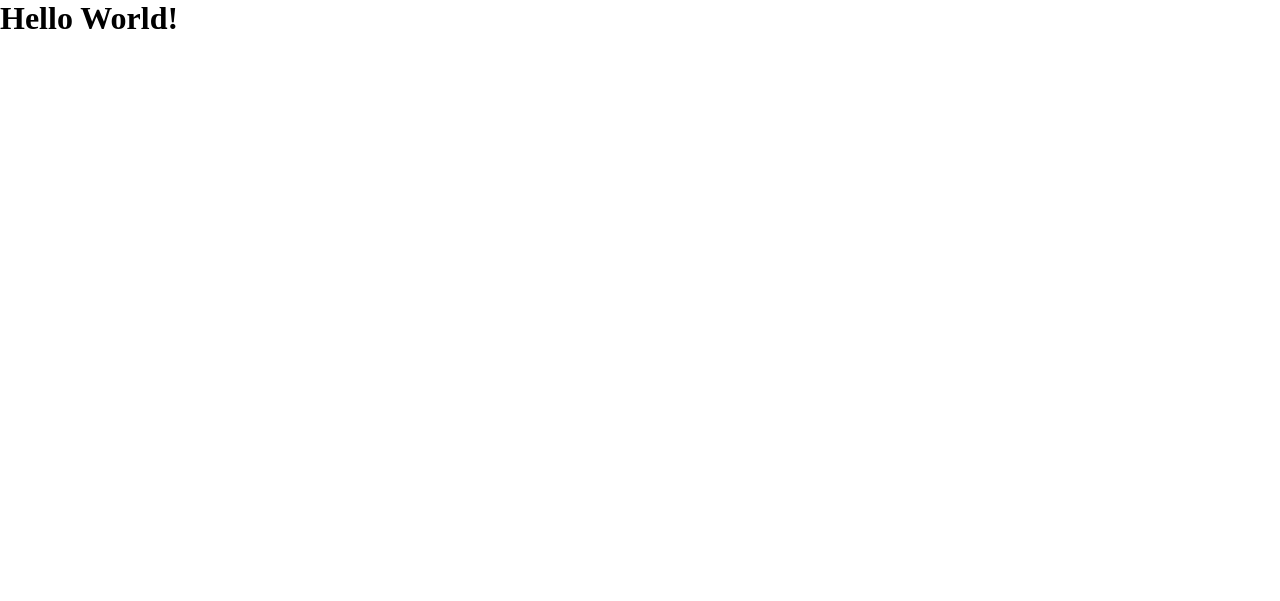
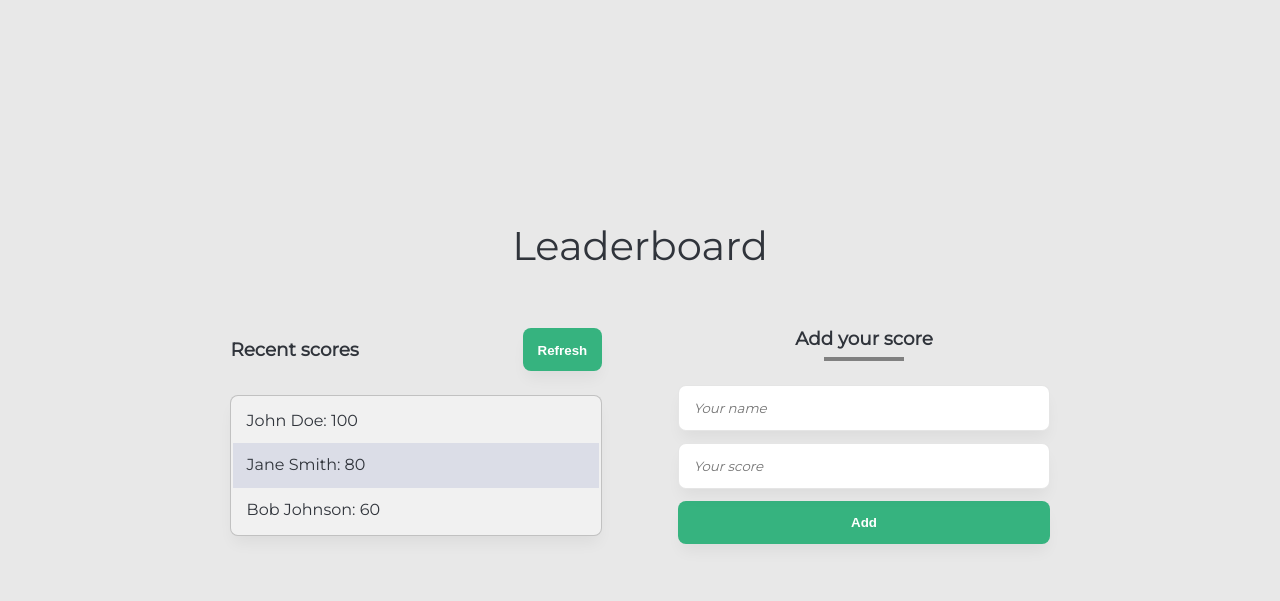
Before and after one commit to Ruthmy/Leaderboard, a website built with webpack: page src/index.html in a window 1280 px wide. Built offline with nearby package versions, Linux system fonts and the light colour scheme.

Commit message:
Created the basic Leaderboard structure - Created the HTML structure. - Created the basic CSS style for the leaderboard. - Created the very basic functions in JavaScript to show errors and a test list.

```diff
--- a/src/index.html
+++ b/src/index.html
@@ -7,6 +7,38 @@
     <title>Test</title>
 </head>
 <body>
-    <h1>Hello World!</h1>
+    <header>
+        <h1>Leaderboard</h1>
+    </header>
+    <main>
+        <!-- Recent scores Section -->
+        <section id="scores">
+            <div class="table-title">
+                <h3>Recent scores</h3>
+                <button type="button" id="refresh">Refresh</button>
+            </div>
+            <table>
+                <tbody id="table">
+
+                </tbody>
+            </table>
+        </section>
+
+        <!-- Form Section -->
+        <section id="add">
+            <h3>Add your score</h3>
+            <div class="gray-line"></div>
+            <form id="add-form" class="add-form" action="" method="">
+				<label for="name">
+					<input type="text" name="name" id="name" class="add-form__input" placeholder="Your name" required>
+				</label>
+				<label for="score">
+					<input type="text" name="score" id="score" class="add-form__input" placeholder="Your score" required>
+				</label>
+				<button type="button" id="add-button">Add</button>
+				<div id="error"></div>
+			</form>
+        </section>
+    </main>
 </body>
 </html>
--- a/src/index.js
+++ b/src/index.js
@@ -1 +1,2 @@
 import './styles.css';
+import './modules/scores.js';
--- /dev/null
+++ b/src/modules/scores.js
@@ -0,0 +1,60 @@
+// Test scores
+
+// Get HTML elements
+const addButton = document.getElementById('add-button');
+const errorElement = document.getElementById('error');
+
+const scores = [
+  { name: 'John Doe', score: 100 },
+  { name: 'Jane Smith', score: 80 },
+  { name: 'Bob Johnson', score: 60 },
+];
+
+// Add a new score to the table
+
+function addScore(name, score) {
+  if (name !== '' && score !== '') {
+    // Logic for save the score
+  } else {
+    const messages = [];
+    if (name === '' && score === '') {
+      messages.push('Please enter the name and score of the participant.');
+    } else if (score === '' && name !== '') {
+      messages.push('Please enter the participant\'s name');
+    } else if (name === '' && score !== '') {
+      messages.push('Please enter the participant\'s score');
+    }
+
+    if (messages.length > 0) {
+      errorElement.innerText = messages.join(', ');
+      // Remove the message after 3 seconds
+      setTimeout(() => {
+        errorElement.remove();
+      }, 3000);
+    }
+  }
+}
+
+// Add score when form is submitted
+addButton.addEventListener('click', (event) => {
+  event.preventDefault();
+  const name = document.querySelector('#name').value;
+  const score = document.querySelector('#score').value;
+  addScore(name, score);
+  // To display the score
+});
+
+let scoreRow = '';
+
+scores.forEach((element) => {
+  scoreRow += `
+    <tr class="row">
+      <td><p>${element.name}: ${element.score}</p></td>
+    </tr>
+  `;
+});
+
+// call the father element
+const section = document.getElementById('table');
+
+section.innerHTML = scoreRow;
--- a/src/styles.css
+++ b/src/styles.css
@@ -19,6 +19,153 @@ html {
 }
 
 :root {
-  /* Set your variables here */
+  --text: #30343b;
+  --button: #36b37f;
+  --refresh: #4f29f0;
+  --background: #e8e8e8;
+  --row: #dbdde7;
   --font: 'Montserrat', sans-serif;
 }
+
+body {
+  background-color: var(--background);
+  font-family: var(--font);
+  color: var(--text);
+  display: flex;
+  flex-direction: column;
+  align-items: center;
+  justify-content: center;
+  width: 100vw;
+  height: 100vh;
+  padding: 3vh;
+}
+
+.gray-line {
+  width: 5rem;
+  height: 0.2rem;
+  background-color: gray;
+}
+
+/* Text styles */
+
+h1 {
+  font-size: 2.5rem;
+  font-weight: 500;
+  line-height: 1;
+  text-align: center;
+  padding: 3vh;
+}
+
+h3 {
+  font-size: 1.15rem;
+}
+
+p {
+  font-size: 1rem;
+}
+
+/* Sections - General styles */
+
+main {
+  display: flex;
+  flex-direction: row;
+}
+
+section#scores,
+section#add {
+  display: inherit;
+  flex-direction: column;
+  gap: 0.5rem;
+  padding: 3vw;
+  align-items: center;
+  width: 35vw;
+}
+
+button[type=button] {
+  height: 2.7rem;
+  padding: 0.9rem;
+  cursor: pointer;
+  border: none;
+  border-radius: 0.5rem;
+  color: #fff;
+  font-weight: bold;
+  text-align: center;
+  box-shadow: 0 10px 15px -3px rgba(0, 0, 0, 0.05);
+}
+
+/* Recent scores */
+
+div.table-title,
+tbody#table {
+  display: flex;
+  flex-wrap: wrap;
+  justify-content: space-between;
+  align-items: center;
+  width: 100%;
+}
+
+section table {
+  border: 1px solid rgba(0, 0, 0, 0.2);
+  border-radius: 0.5rem;
+  box-shadow: 0 10px 15px -3px rgba(0, 0, 0, 0.05);
+  background-color: #f1f1f1;
+  margin-top: 1rem;
+}
+
+tr:nth-child(even) {
+  background-color: var(--row);
+}
+
+#table td,
+#table tr {
+  width: 100%;
+  text-align: left;
+  padding: 0.35em;
+}
+
+button#refresh {
+  width: auto;
+  background-color: var(--button);
+}
+
+/* Form */
+
+#add-form {
+  width: 100%;
+  margin-top: 1rem;
+}
+
+#add-form label {
+  width: 100%;
+  margin: 0;
+  padding: 0;
+}
+
+#add-form input[type=text] {
+  width: 100%;
+  padding: 0.9rem 1.5rem 0.9rem 0.9rem;
+  margin-bottom: 0.7rem;
+  font-family: var(--font);
+  font-style: italic;
+  border: 1px solid rgba(0, 0, 0, 0.1);
+  border-radius: 0.5rem;
+  backface-visibility: hidden;
+  box-shadow: 0 10px 15px -3px rgba(0, 0, 0, 0.05);
+}
+
+#add-form input[type=text]:focus {
+  outline: none;
+  border: 1px solid #949494;
+}
+
+#add-form button[type=button] {
+  width: 100%;
+  background-color: var(--button);
+}
+
+#error {
+  font-weight: 500;
+  color: #ff6163;
+  padding-top: 1rem;
+  align-self: flex-end;
+}
```
Also changed, not shown: dist/index.html, dist/main.js.
